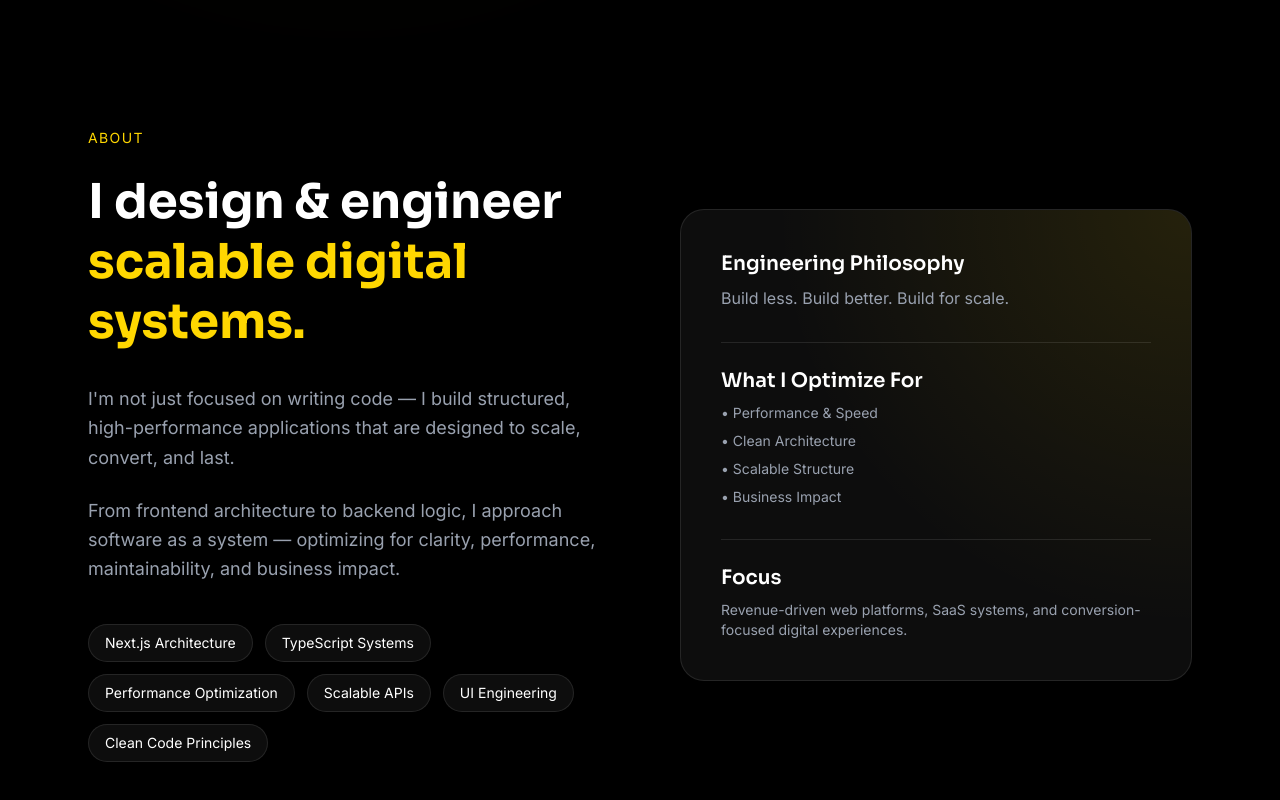
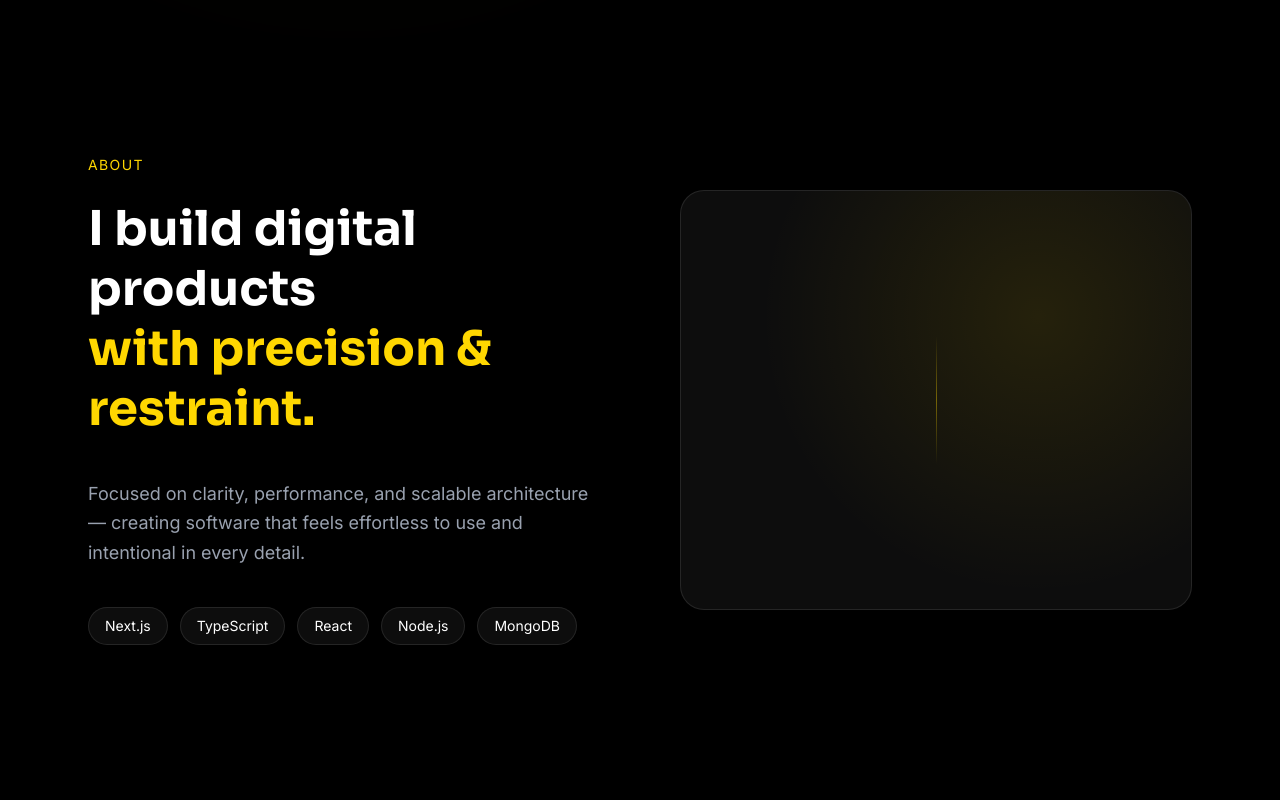
Before and after one commit to kirikanjuguna/kirikanjuguna-portfolio-v2, a Next.js app: page / in a window 1280 px wide. Shown: the part 800-1600 px from the top of the page. Built offline with nearby package versions, Linux system fonts and the light colour scheme.

Commit message:
Upgraded about us

```diff
--- a/components/About.tsx
+++ b/components/About.tsx
@@ -6,7 +6,7 @@ const container = {
   hidden: {},
   show: {
     transition: {
-      staggerChildren: 0.2,
+      staggerChildren: 0.15,
     },
   },
 };
@@ -30,7 +30,7 @@ export default function About() {
           viewport={{ once: true, amount: 0.2 }}
           className="grid md:grid-cols-2 gap-20 items-center"
         >
-          {/* LEFT CONTENT */}
+          {/* LEFT SIDE */}
           <div>
             <motion.p
               variants={fadeUp}
@@ -41,30 +41,21 @@ export default function About() {
 
             <motion.h2
               variants={fadeUp}
-              className="text-4xl md:text-5xl font-bold leading-tight mb-8"
+              className="text-4xl md:text-5xl font-bold leading-tight mb-10"
             >
-              I design & engineer
+              I build digital products
               <span className="block text-[var(--gold)]">
-                scalable digital systems.
+                with precision & restraint.
               </span>
             </motion.h2>
 
             <motion.p
               variants={fadeUp}
-              className="text-gray-400 text-lg leading-relaxed mb-6"
+              className="text-gray-400 text-lg leading-relaxed mb-10 max-w-xl"
             >
-              I'm not just focused on writing code — I build structured,
-              high-performance applications that are designed to scale,
-              convert, and last.
-            </motion.p>
-
-            <motion.p
-              variants={fadeUp}
-              className="text-gray-400 text-lg leading-relaxed mb-10"
-            >
-              From frontend architecture to backend logic, I approach
-              software as a system — optimizing for clarity, performance,
-              maintainability, and business impact.
+              Focused on clarity, performance, and scalable architecture —
+              creating software that feels effortless to use and
+              intentional in every detail.
             </motion.p>
 
             <motion.div
@@ -72,63 +63,34 @@ export default function About() {
               className="flex flex-wrap gap-3"
             >
               {[
-                "Next.js Architecture",
-                "TypeScript Systems",
-                "Performance Optimization",
-                "Scalable APIs",
-                "UI Engineering",
-                "Clean Code Principles",
-              ].map((item) => (
+                "Next.js",
+                "TypeScript",
+                "React",
+                "Node.js",
+                "MongoDB",
+              ].map((skill) => (
                 <motion.span
-                  key={item}
+                  key={skill}
                   whileHover={{ scale: 1.05 }}
                   className="px-4 py-2 text-sm bg-white/5 border border-white/10 rounded-full backdrop-blur-sm hover:border-[var(--gold)] transition"
                 >
-                  {item}
+                  {skill}
                 </motion.span>
               ))}
             </motion.div>
           </div>
 
-          {/* RIGHT AUTHORITY CARD */}
+          {/* RIGHT SIDE – PURE DESIGN PANEL */}
           <motion.div
             variants={fadeUp}
-            className="relative rounded-3xl border border-white/10 bg-white/5 backdrop-blur-xl p-10 overflow-hidden"
+            className="relative h-[420px] rounded-3xl border border-white/10 bg-white/5 backdrop-blur-xl overflow-hidden"
           >
-            {/* Subtle gold gradient accent */}
-            <div className="absolute inset-0 bg-[radial-gradient(circle_at_top_right,var(--gold),transparent_60%)] opacity-10" />
+            {/* Subtle gradient accent */}
+            <div className="absolute inset-0 bg-[radial-gradient(circle_at_70%_30%,var(--gold),transparent_60%)] opacity-10" />
 
-            <div className="relative z-10 space-y-8">
-              <div>
-                <h3 className="text-xl font-semibold mb-2">
-                  Engineering Philosophy
-                </h3>
-                <p className="text-gray-400">
-                  Build less. Build better. Build for scale.
-                </p>
-              </div>
-
-              <div className="border-t border-white/10 pt-6">
-                <h3 className="text-xl font-semibold mb-2">
-                  What I Optimize For
-                </h3>
-                <ul className="text-gray-400 space-y-2 text-sm">
-                  <li>• Performance & Speed</li>
-                  <li>• Clean Architecture</li>
-                  <li>• Scalable Structure</li>
-                  <li>• Business Impact</li>
-                </ul>
-              </div>
-
-              <div className="border-t border-white/10 pt-6">
-                <h3 className="text-xl font-semibold mb-2">
-                  Focus
-                </h3>
-                <p className="text-gray-400 text-sm">
-                  Revenue-driven web platforms, SaaS systems, and
-                  conversion-focused digital experiences.
-                </p>
-              </div>
+            {/* Minimal center line accent */}
+            <div className="absolute inset-0 flex items-center justify-center">
+              <div className="w-px h-32 bg-gradient-to-b from-transparent via-[var(--gold)] to-transparent opacity-40" />
             </div>
           </motion.div>
         </motion.div>
```
